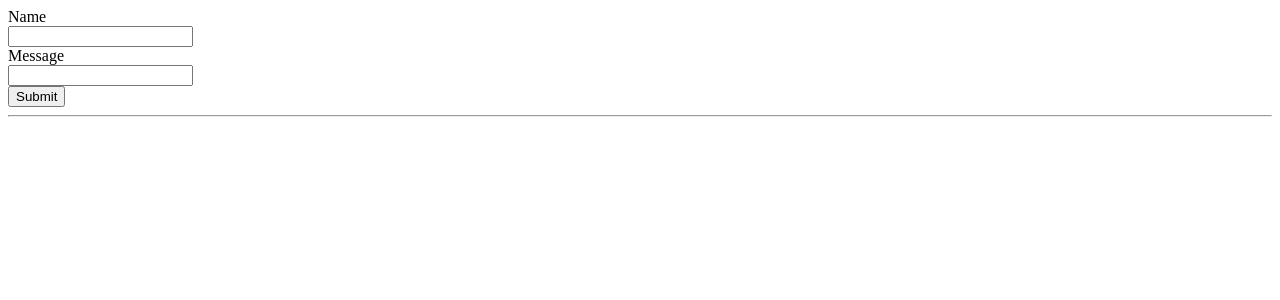
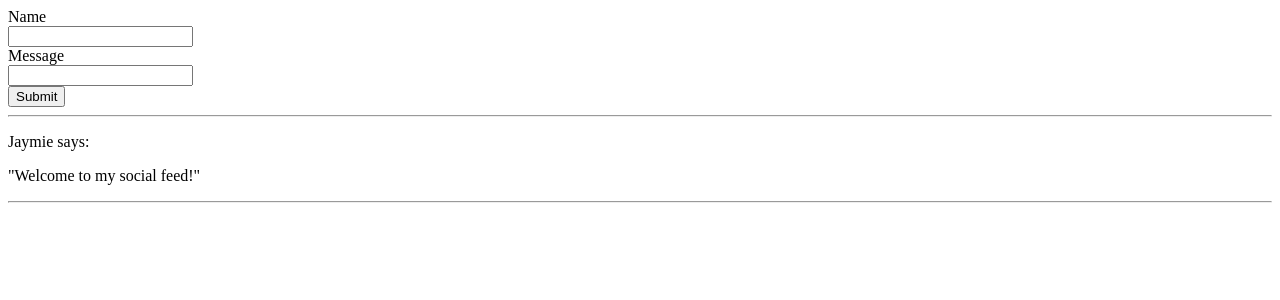
Before and after one commit to jaymieb828/SocialFeed_Framework, a React (Create React App) app in the folder socialfeed/: page / in a window 1280 px wide. Shown: the top 300 px of the page. Built offline with nearby package versions, Linux system fonts and the light colour scheme.

Commit message:
coded DisplayPost.jsx + debug of App.js errors.

```diff
--- a/socialfeed/src/App.js
+++ b/socialfeed/src/App.js
@@ -1,15 +1,16 @@
 import React, { useState } from 'react';
-
+import DisplayPosts from './Components/DisplayPost';
 import CreatePost from './Components/CreatePost';
 
 
 function App() {
   const [posts, setPosts] = useState([
-    { message: "Type your message here" },
+    { name: 'Jaymie', message: "Welcome to my social feed!" },
   ]);
   return(
     <div>
       <CreatePost createPost={posts}/>
+      <DisplayPosts displayPosts={posts}/>
 
     </div>
   );
--- a/socialfeed/src/Components/CreatePost.jsx
+++ b/socialfeed/src/Components/CreatePost.jsx
@@ -48,7 +48,7 @@ const CreatePost = (props) => {
         <button
           type='submit'
           className='btn btn-primary'
-          style={{ 'marginTop': '.25 em' }}>
+          style={{ 'marginTop': '1.5 em' }}>
           Submit
         </button>
         <hr />
--- a/socialfeed/src/Components/DisplayPost.jsx
+++ b/socialfeed/src/Components/DisplayPost.jsx
@@ -0,0 +1,20 @@
+import Post from "./Post";
+const DisplayPosts = (props) => {
+  return (
+    <div>
+      {props.displayPosts.map((post, index) => {
+        return (
+          <div key={index}>
+            <div className="name">
+              <p id="name">{post.name + " says:"}</p>
+            </div>
+            <p id="message">{'"' + post.message + '"'}</p>
+            <Post />
+          </div>
+        );
+      })}
+    </div>
+  );
+};
+
+export default DisplayPosts;
--- a/socialfeed/src/Components/Post.jsx
+++ b/socialfeed/src/Components/Post.jsx
@@ -0,0 +1,13 @@
+import React from "react";
+
+const Post=(props) =>{
+    return (
+        <div>
+            <p id='name'>{props.name}</p>
+            <p id='message'>{props.name}</p>
+            <hr/>
+        </div>
+    );
+}
+
+export default Post;
```
